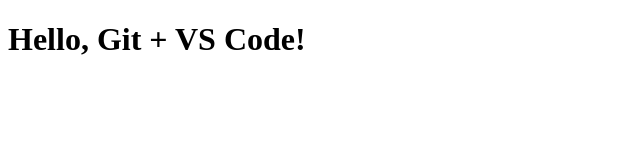
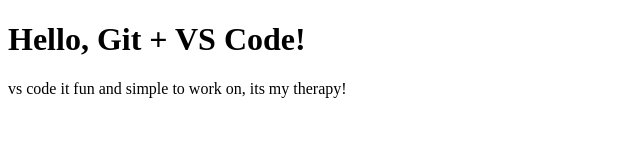
Before and after one commit to Liz-dot406/git-practice, a plain HTML site: page index.html in a window 1280 px wide. Shown: the whole page, without its empty margins (0-640 px from the left). Drawn offline with Linux system fonts and the light colour scheme.

Commit message:
update index.html with new content

```diff
--- a/index.html
+++ b/index.html
@@ -6,5 +6,6 @@
 </head>
 <body>
   <h1>Hello, Git + VS Code!</h1>
+  <p> vs code it fun and simple to work on, its my therapy!</p>
 </body>
 </html>
```
